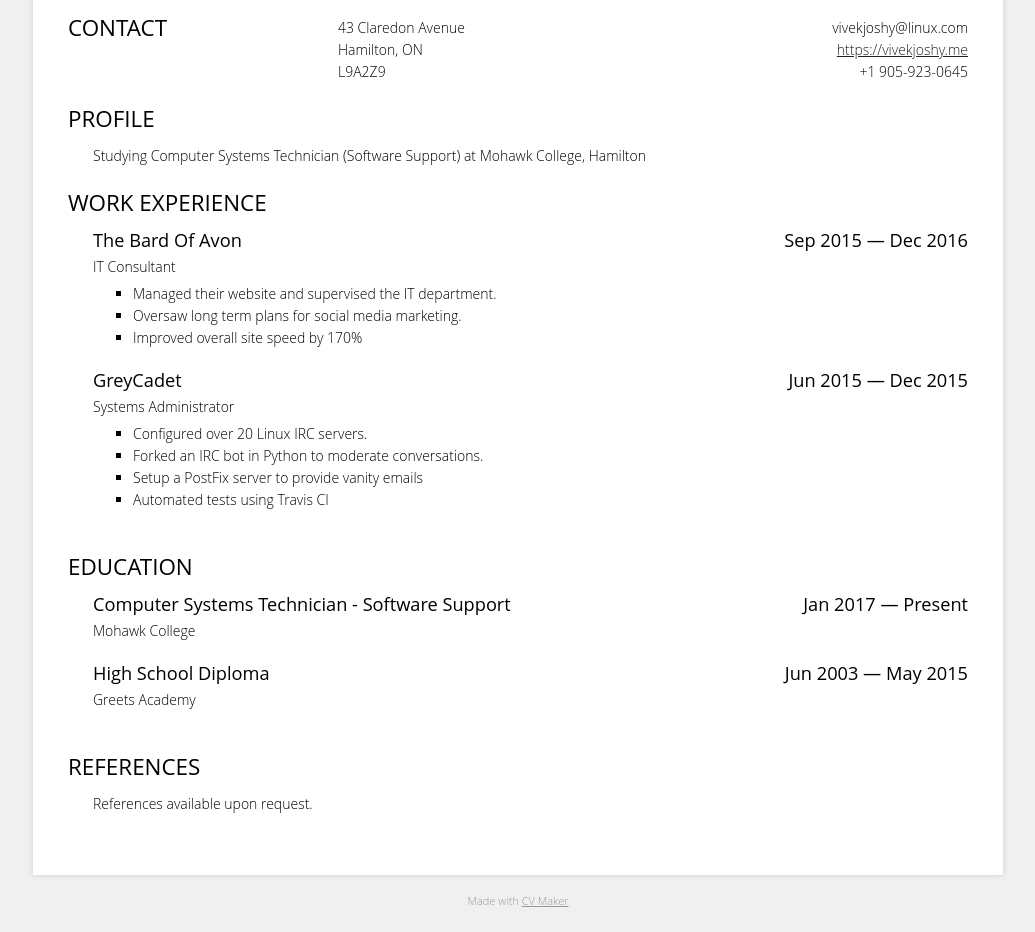
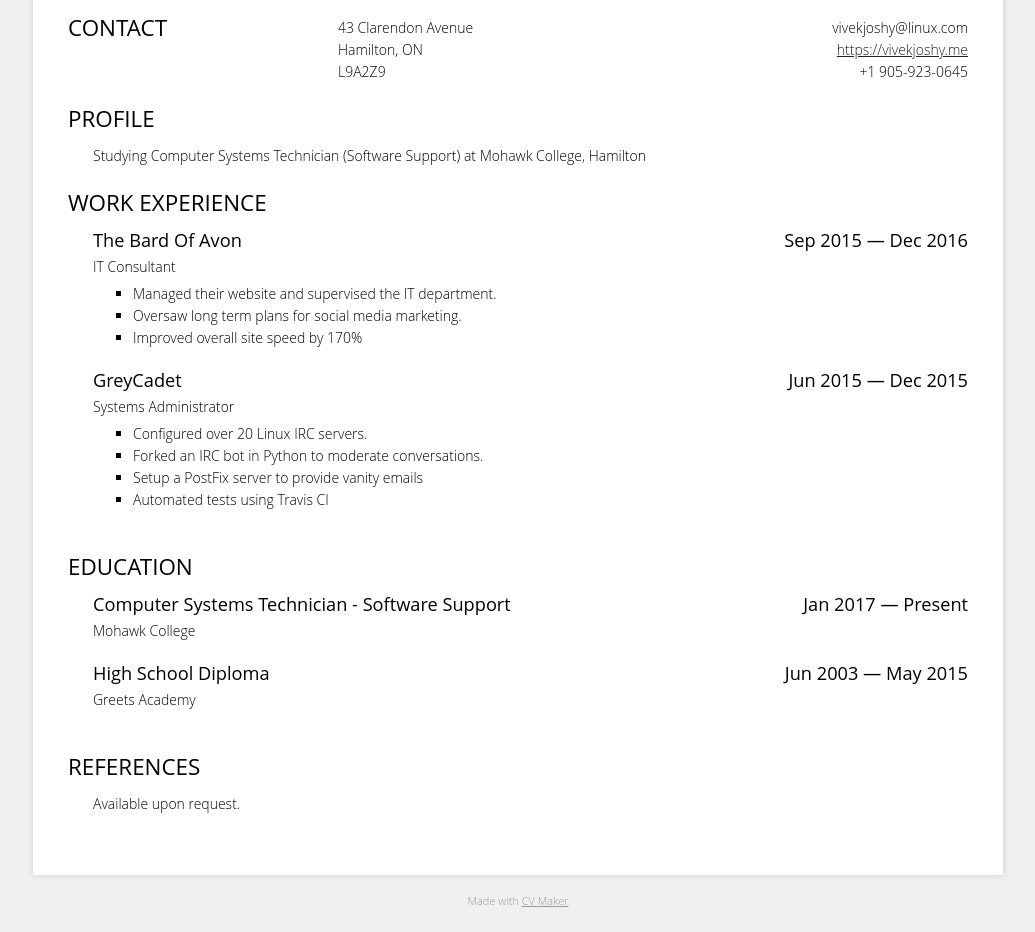
Before and after one commit to daegontaven/daegontaven.github.io, a plain HTML site: page index.html in a window 1280 px wide. Shown: the part 101-1033 px from the top of the page, without its empty margins (122-1157 px from the left). Drawn offline with Linux system fonts and the light colour scheme.

Commit message:
Altered References

```diff
--- a/index.html
+++ b/index.html
@@ -11,7 +11,7 @@
 	<meta http-equiv="Generator" content="CV Maker - https://cvmkr.com/" />
 	<!-- <link href="https://fonts.googleapis.com/css?family=Open+Sans:300&subset=latin,latin-ext" rel="stylesheet" type="text/css" /> -->
     <script>
-    console.log("Why should I get the job ? Well I'm not too keen on starving !")
+    console.log("This site has pagespeed of 100. Perfect according to Google. Let me do the same for your company.;")
     WebFontConfig = {
         google: {
         families: ['Open Sans:300:latin,latin-ext']
@@ -232,7 +232,7 @@
 
 							<p class="address">
 					<span class="value">
-						43 Claredon Avenue<br />Hamilton, ON<br />L9A2Z9					</span>
+						43 Clarendon Avenue<br />Hamilton, ON<br />L9A2Z9					</span>
 				</p>
 						<div class="r">
 									<p class="email"><span class="value">vivekjoshy@linux.com</span></p>
@@ -303,7 +303,7 @@
 			<h2 class="title">References</h2>
 			<div class="set">
 							<div class="item">
-								<span class="info">References available upon request.</span>
+								<span class="info">Available upon request.</span>
 							</div>
 						</div>
 			<div class="clear"> </div>
```
